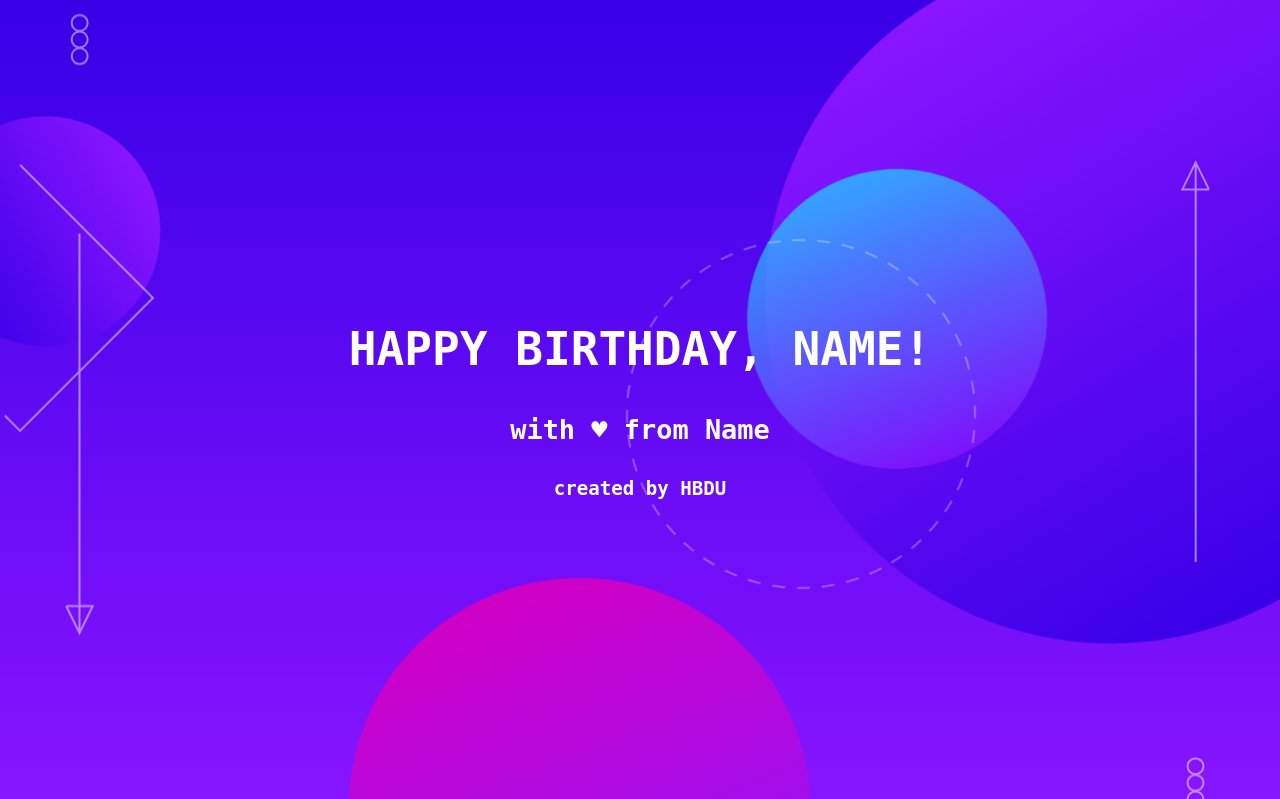
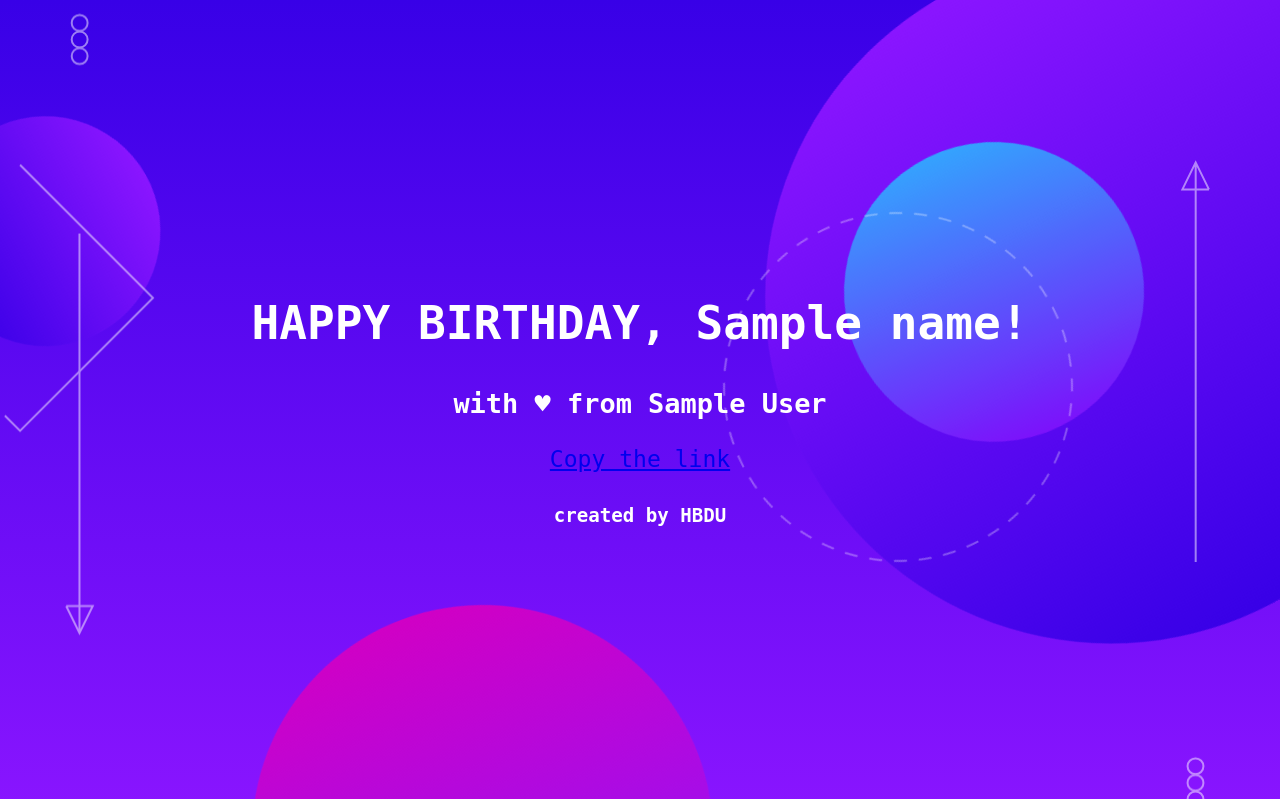
Before and after one commit to thelilnix/HBDU, a Flask app: template src/HBDU/templates/Birthday_1/index.html in a window 1280 px wide; the page is wider, and only the part inside the window is pictured. Shown: the top 799 px of that part. Run offline with Flask 2, Linux system fonts and the light colour scheme; the template is opened without the code that fills it: most values are stand-ins (such as "Sample title", 1, 10 or a date in 2020); some web fonts are replaced.

Commit message:
Birthday_1 template connected to backend(Home template bug fixed)

```diff
--- a/src/HBDU/templates/Birthday_1/index.html
+++ b/src/HBDU/templates/Birthday_1/index.html
@@ -4,6 +4,15 @@
         <link rel="stylesheet" href="{{ url_for('static', filename='Birthday_1/css/style.css') }}">
     </head>
     <body>
+        <script>
+            function copyToClipboard() {
+                navigator.clipboard.writeText(window.location.href).then(function() {
+                    console.log('Async: Copying to clipboard was successful!');
+                }, function(err) {
+                    console.error('Async: Could not copy text: ', err);
+                });
+            }
+        </script>
           <div class="arrow arrow--top">
             <svg xmlns="http://www.w3.org/2000/svg" width="270.11" height="649.9" overflow="visible">
             <style>
@@ -47,14 +56,14 @@
         </div>
         <div class="main">
             <div class="main__text-wrapper">
-            <h2 class="main__title">HAPPY BIRTHDAY, NAME!</h2>
-            <h3>with &hearts; from Name</h3>
+            <h2 class="main__title">HAPPY BIRTHDAY, {{ name }}!</h2>
+            <h3>with &hearts; from {{ author }}</h3>
+            <a href="#" onclick="copyToClipboard()">Copy the link</a>
             <h5>created by HBDU</h5>
             <svg xmlns="http://www.w3.org/2000/svg" class="dotted-circle" width="352" height="352" overflow="visible">
         <circle cx="176" cy="176" r="174" fill="none" stroke="#fff" stroke-width="2" stroke-miterlimit="10" stroke-dasharray="12.921,11.9271"/>
         </svg>
             </div>
         </div>
-
     </body>
 </html>
--- a/src/HBDU/templates/Home/index.html
+++ b/src/HBDU/templates/Home/index.html
@@ -11,7 +11,7 @@
                 </h1>
             </div>
             <div class='control block-cube block-input'>
-                <input name='username' placeholder='Name' type='text'>
+                <input name='name' placeholder='Name' type='text'>
                 <div class='bg-top'>
                 <div class='bg-inner'></div>
                 </div>
```
